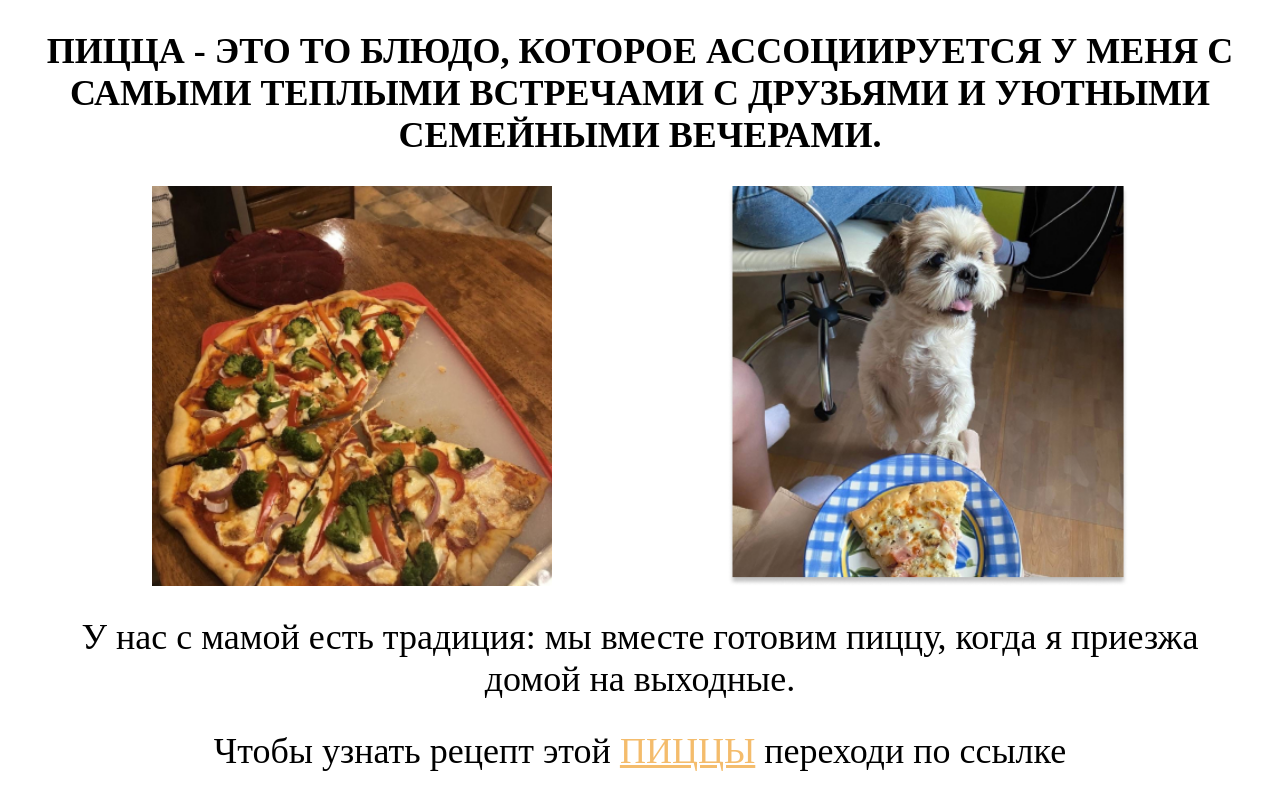
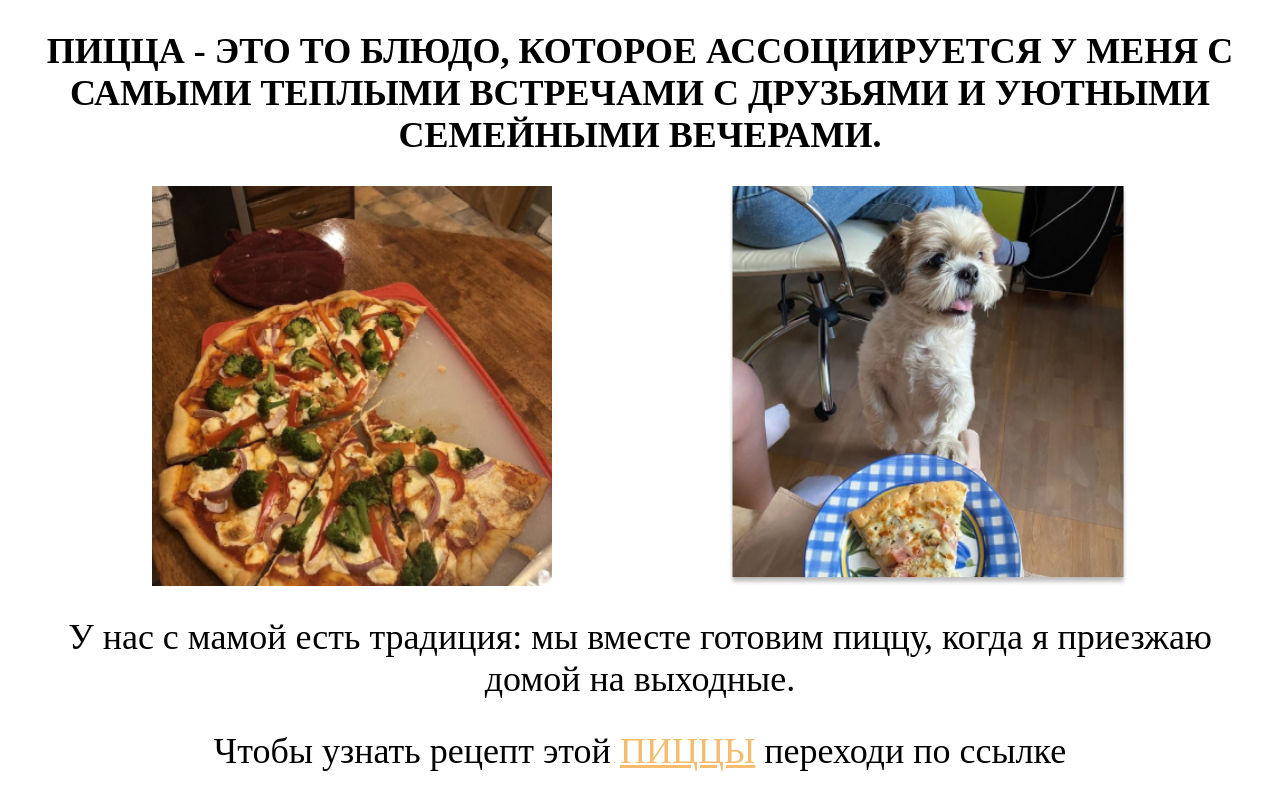
Before and after one commit to Dashaaaaaaaaaa/lab7, a plain HTML site: page content.html in a window 1280 px wide. Drawn offline with Linux system fonts and the light colour scheme; a web font is replaced by a local one.

Commit message:
Update content.html

```diff
--- a/content.html
+++ b/content.html
@@ -14,7 +14,7 @@
  		<img src="img/02.jpg" height="400px" width="400px">
  	</div>
  	<p>У нас с мамой есть традиция: мы вместе готовим пиццу,
-когда я приезжа домой на выходные.</p>
+когда я приезжаю домой на выходные.</p>
 <p>Чтобы узнать рецепт этой <a href="https://www.russianfood.com/recipes/recipe.php?rid=145876">ПИЦЦЫ</a> переходи по ссылке </p>
  </container>
 
```
